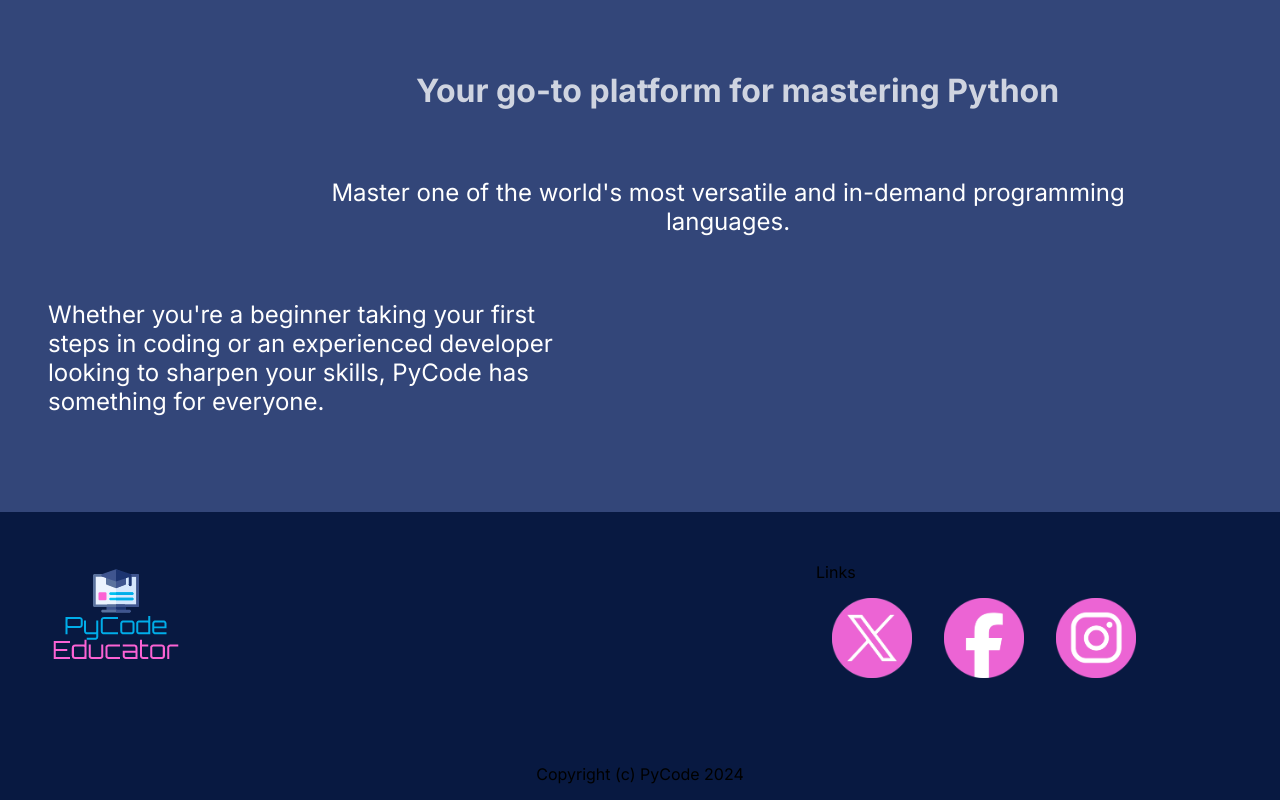
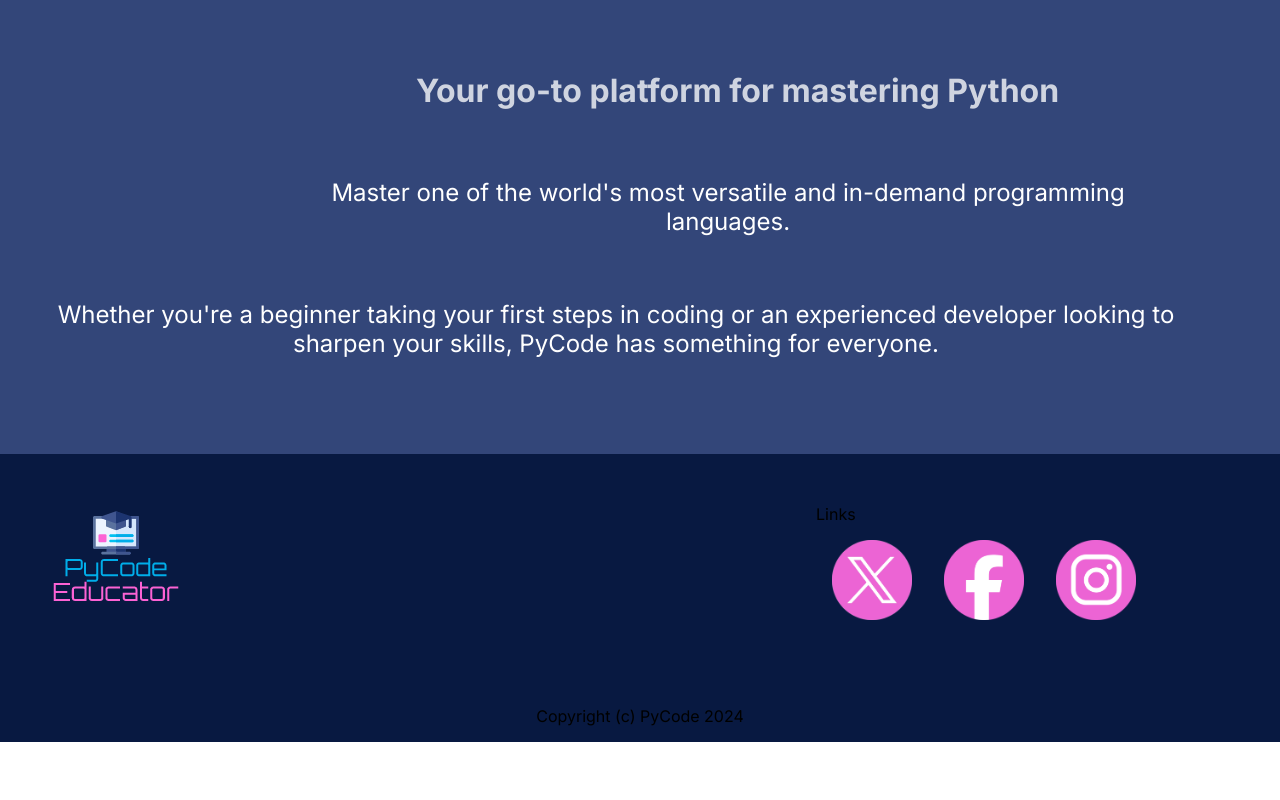
Before and after one commit to eglenn-dev/cse310-team-project, a Next.js app: page / in a window 1280 px wide. Shown: the part 1505-2305 px from the top of the page. After the commit the page ends 2247 px from the top, so only its background shows below. Built offline with nearby package versions, Linux system fonts and the light colour scheme.

Commit message:
Final Commit to Home Page

```diff
--- a/app/page.module.css
+++ b/app/page.module.css
@@ -100,9 +100,9 @@
 
 .synop_body_2 {
   display: flex;
+  text-align: center;
   margin-top: 4rem;
   margin-left: -2em;
-  padding-right: 25em;
   font-size: 24px;
 }
 
```
